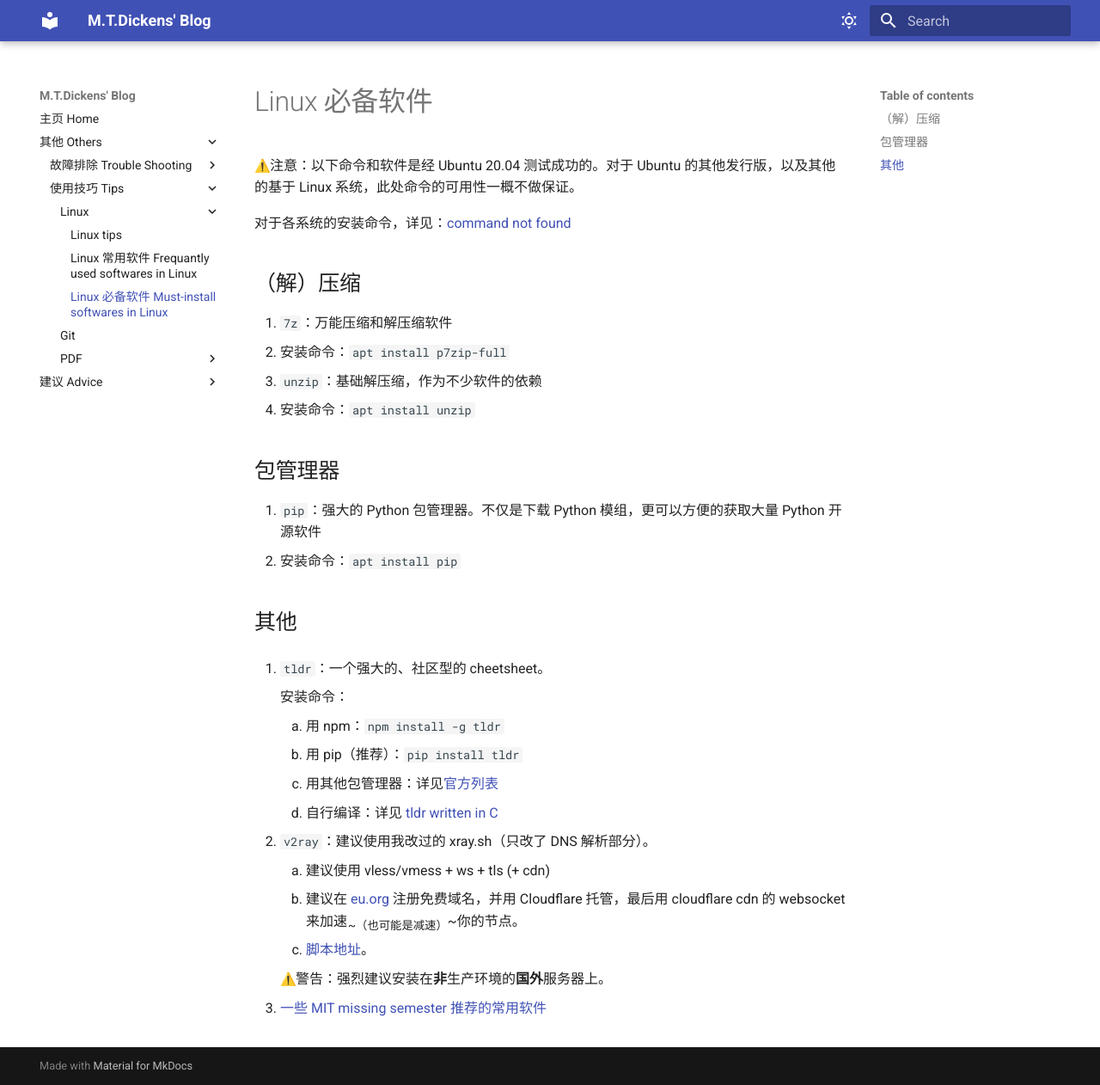
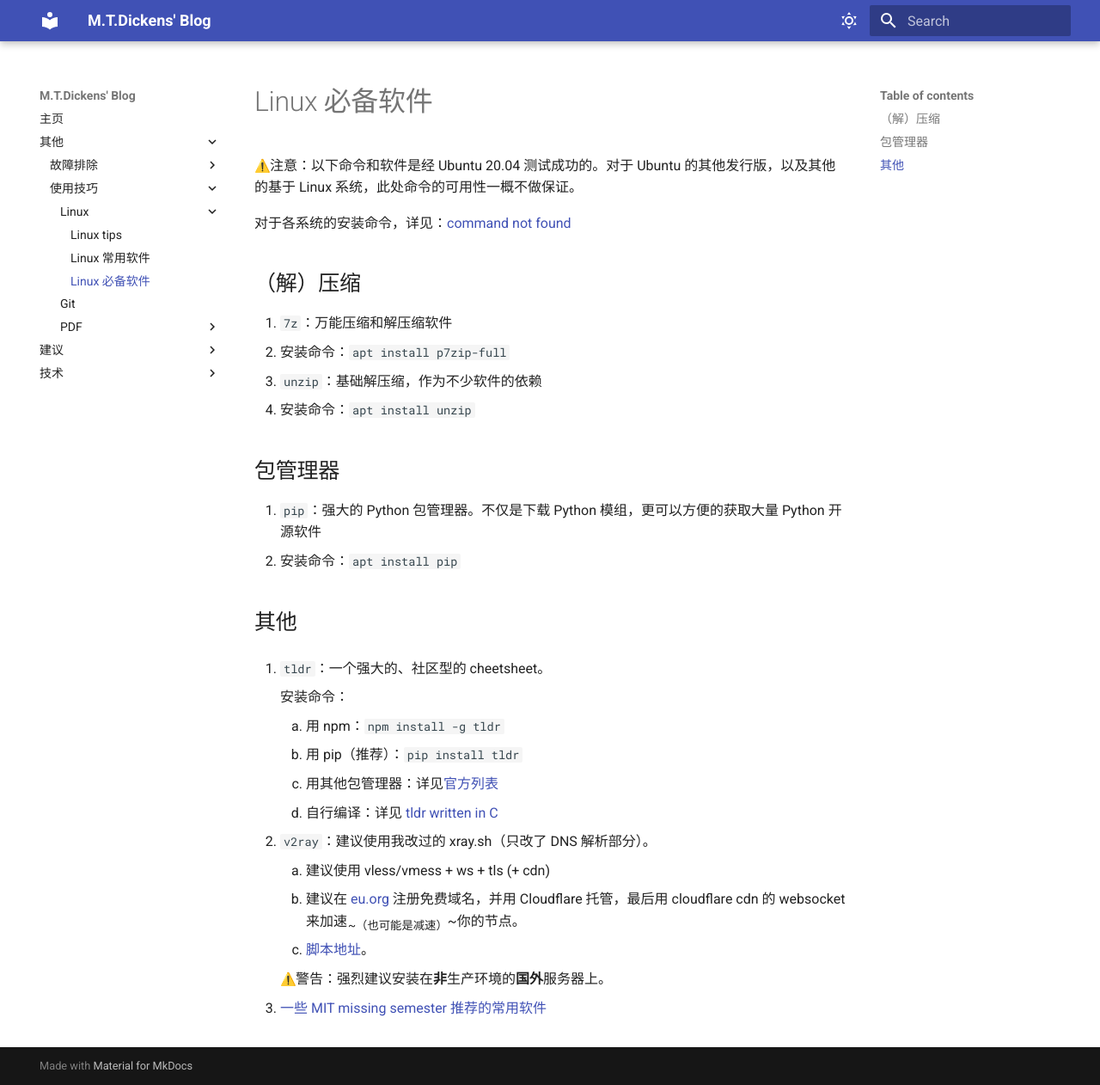
Before and after one commit to MTDickens/blog, an MkDocs documentation site: the page built from docs/Tips/must-install_softwares_in_Linux.md, in a window 1280 px wide and 1262 px high. Shown: the whole window at 86% size. Built offline with MkDocs 1.6.1 and Material for MkDocs 9.7.7, drawn with Linux system fonts in a browser that asks for light colours; emoji names are drawn with the system emoji font.

Commit message:
update yaml file

```diff
--- a/mkdocs.yml
+++ b/mkdocs.yml
@@ -4,24 +4,26 @@ site_author: "mtdickens"
 site_description: "mtdicken's blog"
 
 nav:
-  - 主页 Home: 'index.md'
-  - 其他 Others:
-    - 故障排除 Trouble Shooting:
+  - 主页: 'index.md'
+  - 其他:
+    - 故障排除:
       - Cloudflare Pages 部署: 'Trouble Shooting/Cloudflare Pages deployment.md'
       - Ubuntu 中更改 Shell: 'Trouble Shooting/change shell in Ubuntu.md'
-    - 使用技巧 Tips:
+    - 使用技巧:
       - Linux:
         - Linux tips: 'Tips/Linux tips.md'
-        - Linux 常用软件 Frequantly used softwares in Linux: 'Tips/frequently_used_softwares_in_Linux.md'
-        - Linux 必备软件 Must-install softwares in Linux: 'Tips/must-install_softwares_in_Linux.md'
+        - Linux 常用软件: 'Tips/frequently_used_softwares_in_Linux.md'
+        - Linux 必备软件: 'Tips/must-install_softwares_in_Linux.md'
       - Git: 'Tips/Git tips.md'
       - PDF:
-        - 给 PDF 文件添加目录 Add contents to a PDF file: 'Tips/PDF/Add_contents_to_a_PDF_file.md'
-  - 建议 Advice:
-    - 教授建议 Professors:
-      - 丁尧相教授 Prof. Yaoxiang Ding:
-        - 阅读建议 Advice on Reading: 'Advice/Professors/Yaoxiang Ding/advice on reading.md'
-        - 听讲记录 note: 'Advice/Professors/Yaoxiang Ding/note.md'
+        - 给 PDF 文件添加目录: 'Tips/PDF/Add_contents_to_a_PDF_file.md'
+  - 建议:
+    - 教授建议:
+      - 丁尧相教授:
+        - 阅读建议: 'Advice/Professors/Yaoxiang Ding/advice on reading.md'
+        - 听讲记录: 'Advice/Professors/Yaoxiang Ding/note.md'
+  - 技术:
+    - fail2ban 使用: 'Technology/23/fail2ban/fail2ban.md'
 
 theme:
   name: 'material'
```
Also changed, not shown: docs/Technology/23/fail2ban/BKfvDF3ZU1smXiR.jpg (renamed from docs/zhuanzai/fail2ban/BKfvDF3ZU1smXiR.jpg), docs/Technology/23/fail2ban/Linux.jpg (renamed from docs/zhuanzai/fail2ban/Linux.jpg), docs/Technology/23/fail2ban/SC9JHUZegv4zEiu.jpg (renamed from docs/zhuanzai/fail2ban/SC9JHUZegv4zEiu.jpg), docs/Technology/23/fail2ban/fail2ban.md (renamed from docs/zhuanzai/fail2ban/fail2ban.md), docs/Technology/23/fail2ban/x78cXMInoju36wY.jpg (renamed from docs/zhuanzai/fail2ban/x78cXMInoju36wY.jpg).
